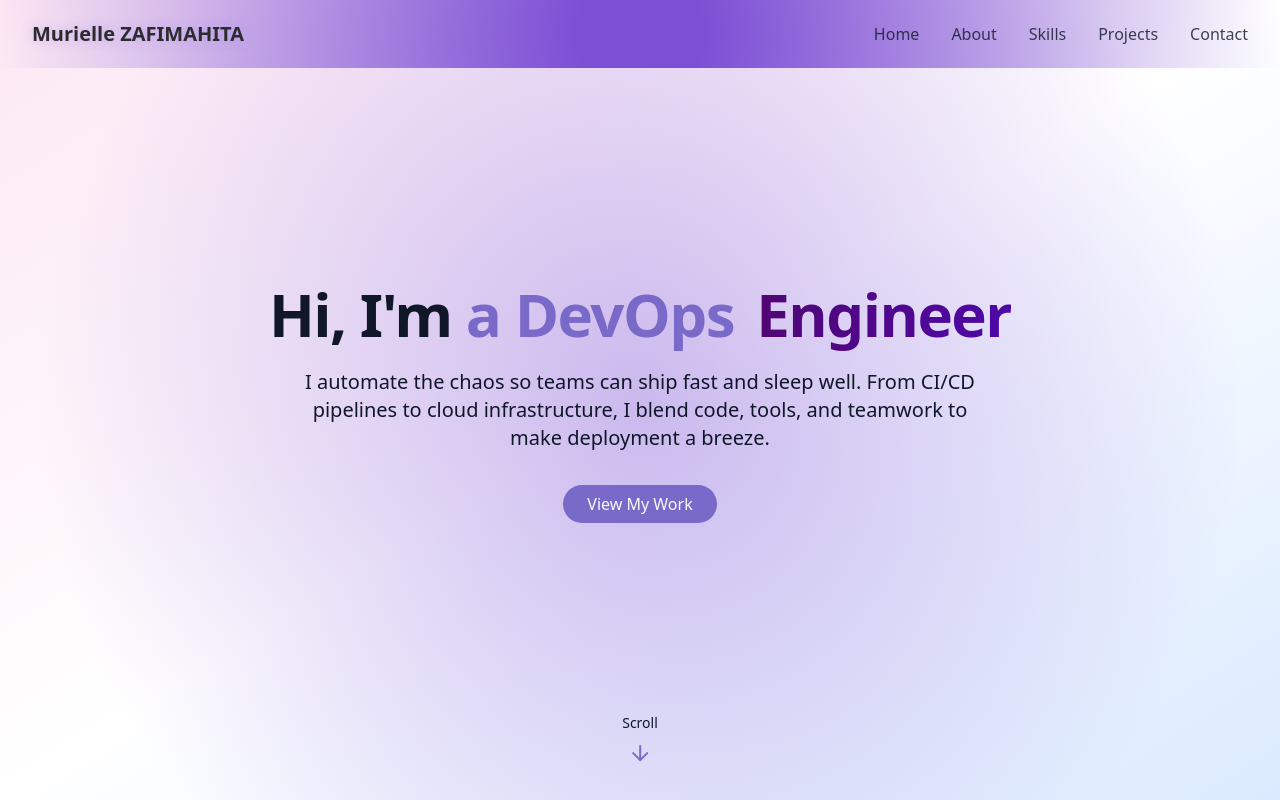
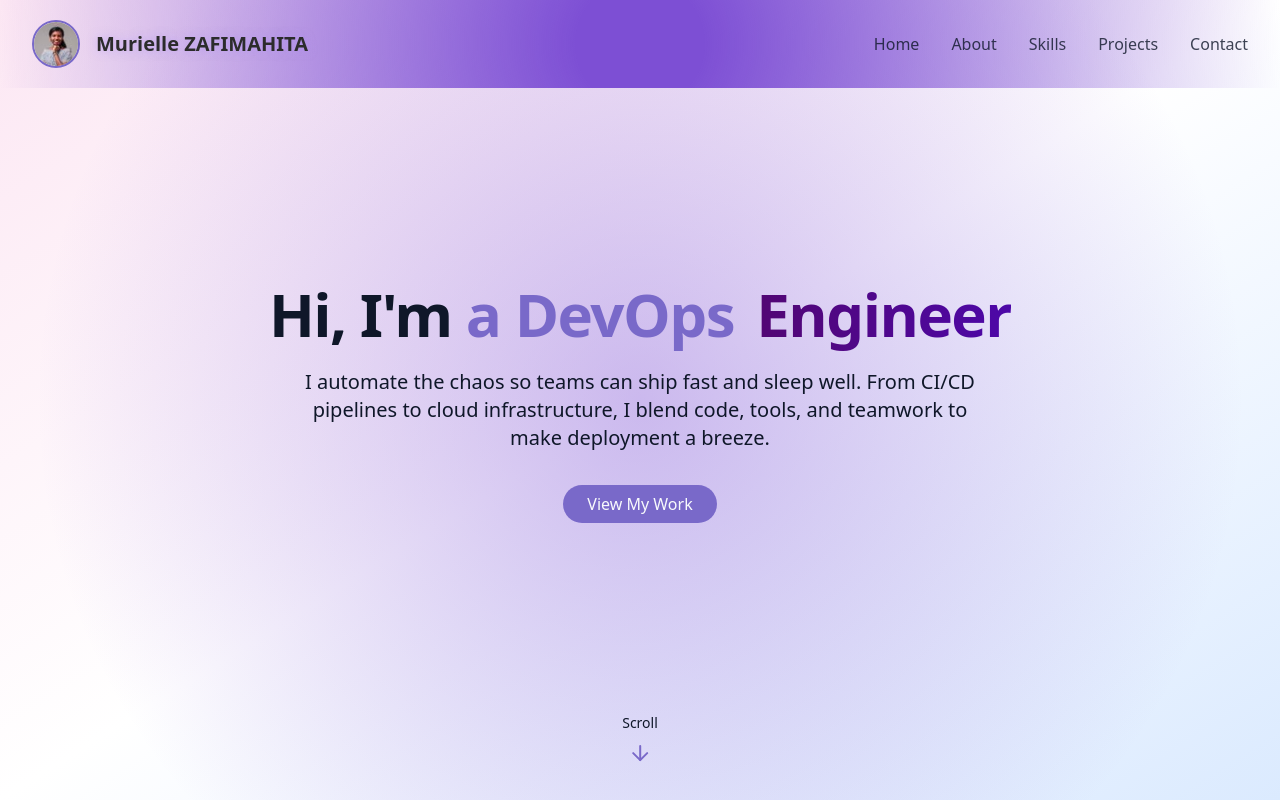
Before and after one commit to Ainah/Ainah.github.io, a React (Vite) app: page / in a window 1280 px wide. Shown: the top 800 px of the page. Built offline with nearby package versions, Linux system fonts and the light colour scheme.

Commit message:
adding profil pic

```diff
--- a/src/components/Navbar.jsx
+++ b/src/components/Navbar.jsx
@@ -31,9 +31,14 @@ export const Navbar = () => {
     >
       <div className="container flex items-center justify-between" >
         <a
-          className="text-xl font-bold text-primary flex items-center"
-          href="#hero"
+          className="text-xl font-bold text-primary flex items-center gap-4"
+          href="#first"
         >
+          <img
+            src="/projects/profil.jpg" // <-- update this path to your actual image location
+            alt="Profile"
+            className="w-12 h-12 rounded-full object-cover border-2 border-primary"
+          />
           <span className="relative z-10">
             <span className="text-glow text-nav-foreground"> Murielle ZAFIMAHITA </span>{" "}
           </span>
```
Also changed, not shown: public/projects/profil.jpg (added).
